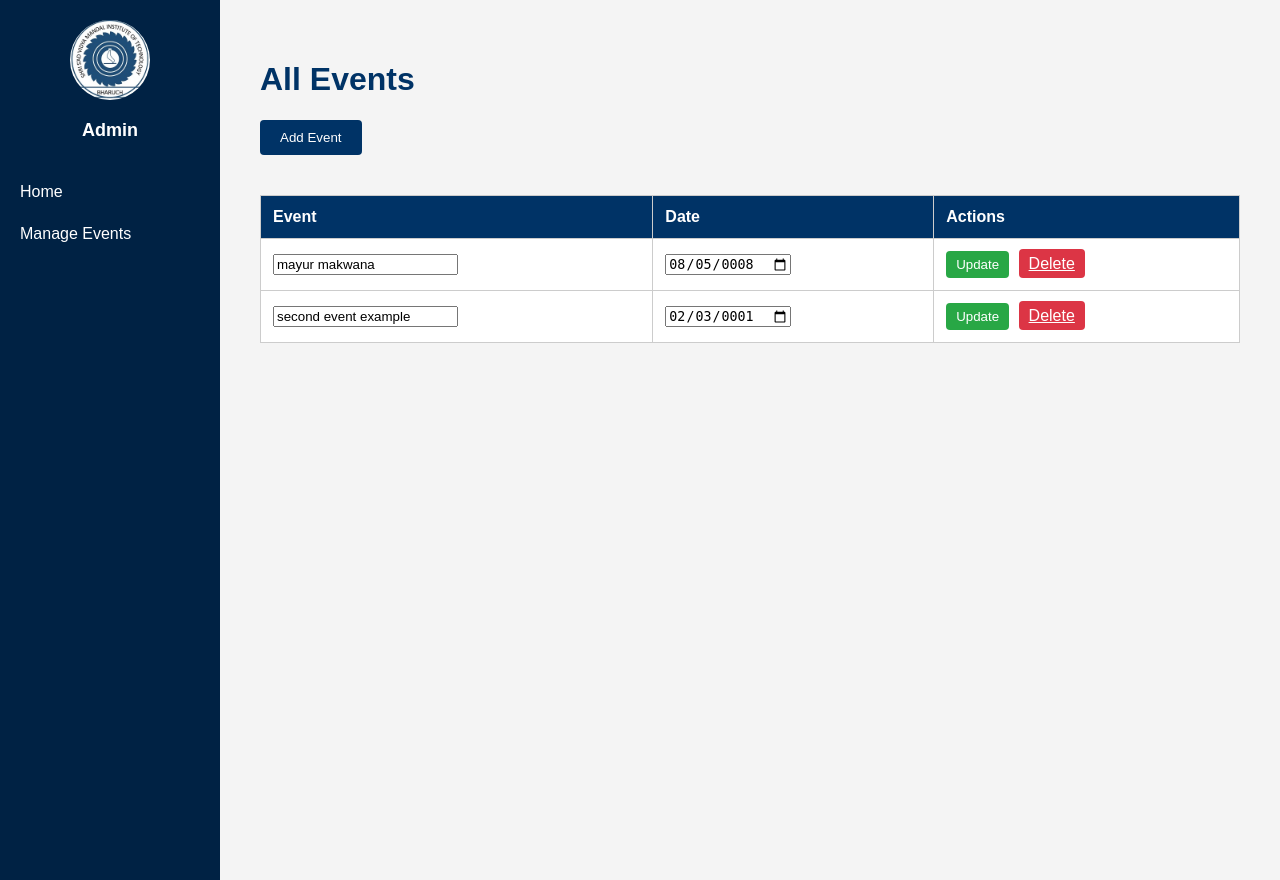
After one commit to heleep/SVM, a PHP site: page /admin/manage_events.php in a window 1280 px wide. The commit adds this page. Run offline with PHP 8.4, Linux system fonts and the light colour scheme; the visitor is signed in with stand-in values (Sample User, id 1); data comes from the database, SQL or seed files in the repository.

Commit message:
create admin

```diff
--- /dev/null
+++ b/admin/logout.php
@@ -0,0 +1,6 @@
+<?php
+session_start();
+session_destroy();
+header("Location: admin_login.php");
+exit;
+?>
--- /dev/null
+++ b/admin/manage_events.php
@@ -0,0 +1,204 @@
+<?php
+session_start();
+include '../db/database_connection.php';
+
+if (!isset($_SESSION['admin'])) {
+  header("Location: /SVM/admin/manage_event.php");
+  exit();
+}
+
+// Handle Add Event
+if ($_SERVER['REQUEST_METHOD'] === 'POST' && isset($_POST['add_event'])) {
+  $event = $_POST['event_name'];
+  $date = $_POST['event_date'];
+  $stmt = $conn->prepare("INSERT INTO SVM_Events (SVM_Event, Event_date) VALUES (?, ?)");
+  $stmt->bind_param("ss", $event, $date);
+  $stmt->execute();
+  header("Location: manage_events.php");
+  exit();
+}
+
+// Handle Delete Event
+if (isset($_GET['delete'])) {
+  $id = $_GET['delete'];
+  $stmt = $conn->prepare("DELETE FROM SVM_Events WHERE SVM_Event = ?");
+  $stmt->bind_param("s", $id);
+  $stmt->execute();
+  header("Location: manage_events.php");
+  exit();
+}
+
+// Handle Update Event
+if ($_SERVER['REQUEST_METHOD'] === 'POST' && isset($_POST['update_event'])) {
+  $original_name = $_POST['original_name'];
+  $updated_name = $_POST['updated_event_name'];
+  $updated_date = $_POST['updated_event_date'];
+  $stmt = $conn->prepare("UPDATE SVM_Events SET SVM_Event = ?, Event_date = ? WHERE SVM_Event = ?");
+  $stmt->bind_param("sss", $updated_name, $updated_date, $original_name);
+  $stmt->execute();
+  header("Location: manage_events.php");
+  exit();
+}
+
+$events = $conn->query("SELECT * FROM SVM_Events ORDER BY Event_date DESC");
+?>
+
+<!DOCTYPE html>
+<html lang="en">
+<head>
+  <meta charset="UTF-8">
+  <title>Manage Events - SVMIT</title>
+  <style>
+    body {
+      margin: 0;
+      font-family: Arial, sans-serif;
+      background: #f4f4f4;
+      display: flex;
+    }
+    .sidebar {
+      width: 220px;
+      height: 100vh;
+      background-color: #002244;
+      padding-top: 20px;
+      color: white;
+      position: fixed;
+    }
+    .sidebar img {
+      display: block;
+      margin: 0 auto 20px;
+      width: 80px;
+      height: 80px;
+      border-radius: 50%;
+    }
+    .sidebar h2 {
+      text-align: center;
+      font-size: 18px;
+      margin-bottom: 30px;
+    }
+    .sidebar a {
+      display: block;
+      padding: 12px 20px;
+      color: white;
+      text-decoration: none;
+      transition: background 0.3s;
+    }
+    .sidebar a:hover {
+      background-color: #004488;
+    }
+    .main-content {
+      margin-left: 220px;
+      padding: 40px;
+      width: 100%;
+    }
+    h1 {
+      color: #003366;
+    }
+    table {
+      width: 100%;
+      border-collapse: collapse;
+      margin-top: 20px;
+      background: white;
+    }
+    th, td {
+      padding: 12px;
+      border: 1px solid #ccc;
+      text-align: left;
+    }
+    th {
+      background: #003366;
+      color: white;
+    }
+    .add-form {
+      background: #fff;
+      padding: 20px;
+      margin-bottom: 20px;
+      border-radius: 8px;
+      box-shadow: 0 2px 6px rgba(0,0,0,0.1);
+      display: none;
+    }
+    .add-form input[type="text"],
+    .add-form input[type="date"] {
+      padding: 10px;
+      width: calc(50% - 22px);
+      margin: 0 10px 10px 0;
+      border: 1px solid #ccc;
+      border-radius: 4px;
+    }
+    .add-form button {
+      padding: 10px 20px;
+      background: #003366;
+      color: white;
+      border: none;
+      border-radius: 4px;
+      cursor: pointer;
+    }
+    .btn-show-form {
+      padding: 10px 20px;
+      background: #003366;
+      color: white;
+      border: none;
+      border-radius: 4px;
+      margin-bottom: 20px;
+      cursor: pointer;
+    }
+    .btn-update {
+      background-color: #28a745;
+      color: white;
+      border: none;
+      padding: 6px 10px;
+      margin-right: 5px;
+      border-radius: 4px;
+      cursor: pointer;
+    }
+    .btn-delete {
+      background-color: #dc3545;
+      color: white;
+      border: none;
+      padding: 6px 10px;
+      border-radius: 4px;
+      cursor: pointer;
+    }
+  </style>
+</head>
+<body>
+  <div class="sidebar">
+    <img src="/SVM/assets/images/logo.jpg" alt="SVM Logo">
+    <h2>Admin</h2>
+    <a href="../admin/admin_home.php">Home</a>
+    <a href="../admin/manage_events.php">Manage Events</a>
+  </div>
+
+  <div class="main-content">
+    <h1>All Events</h1>
+    <button class="btn-show-form" onclick="document.querySelector('.add-form').style.display='block'">Add Event</button>
+    <form class="add-form" method="POST">
+      <input type="text" name="event_name" placeholder="Event Name" required>
+      <input type="date" name="event_date" required>
+      <button type="submit" name="add_event">Add</button>
+    </form>
+
+    <table>
+      <tr>
+        <th>Event</th>
+        <th>Date</th>
+        <th>Actions</th>
+      </tr>
+      <?php while($event = $events->fetch_assoc()): ?>
+      <tr>
+        <form method="POST">
+          <td>
+            <input type="text" name="updated_event_name" value="<?= htmlspecialchars($event['SVM_Event']) ?>" required>
+            <input type="hidden" name="original_name" value="<?= htmlspecialchars($event['SVM_Event']) ?>">
+          </td>
+          <td><input type="date" name="updated_event_date" value="<?= htmlspecialchars($event['Event_date']) ?>" required></td>
+          <td>
+            <button type="submit" name="update_event" class="btn-update">Update</button>
+            <a href="?delete=<?= urlencode($event['SVM_Event']) ?>" class="btn-delete" onclick="return confirm('Delete this event?');">Delete</a>
+          </td>
+        </form>
+      </tr>
+      <?php endwhile; ?>
+    </table>
+  </div>
+</body>
+</html>
```
Also changed, not shown: admin/admin_home.html (added, +66 -0 lines), admin/admin_login.php (added, +112 -0 lines), admin/dashboard.php (added, +172 -0 lines), template/login.php (+81 -17 lines).
